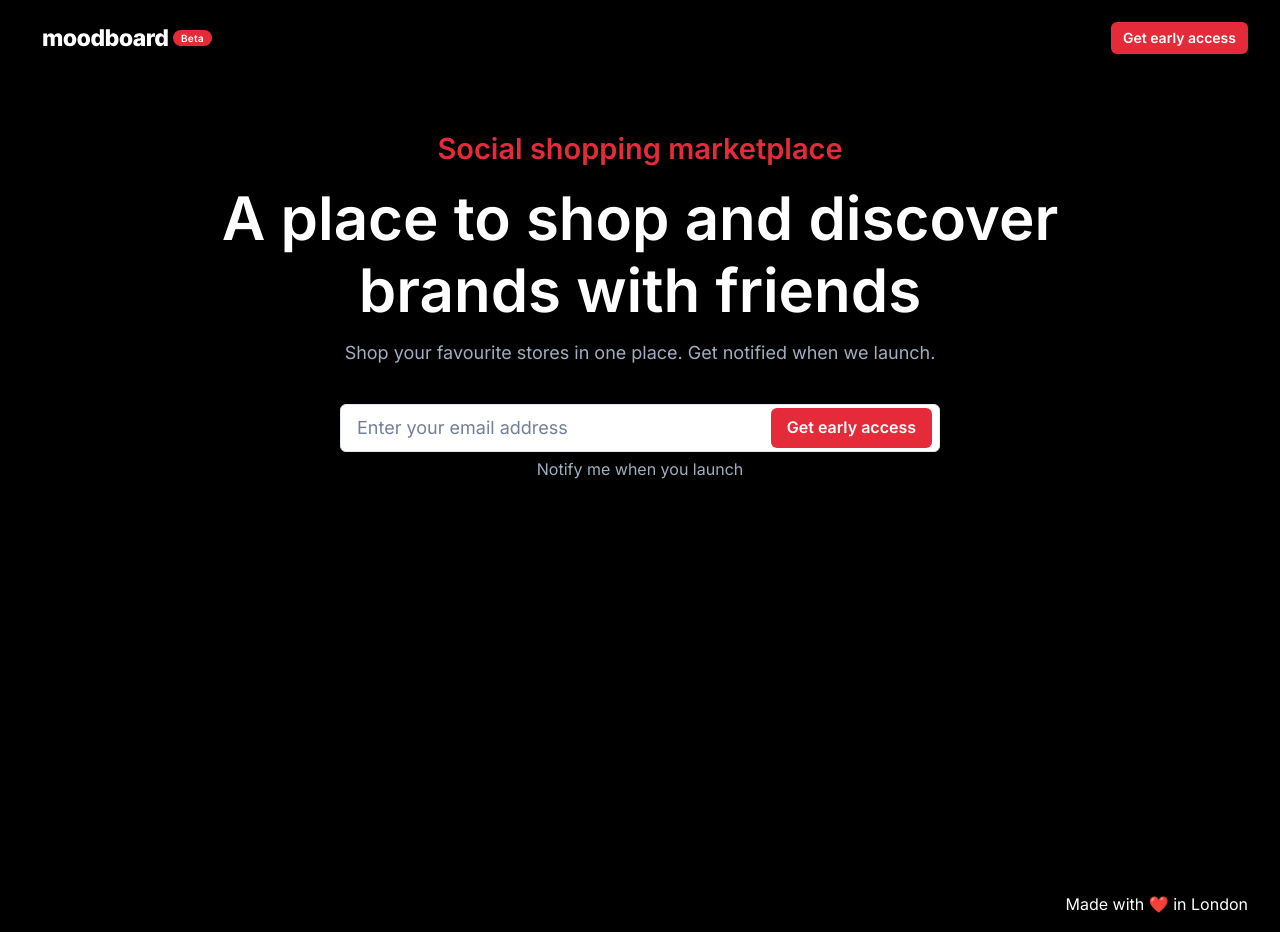
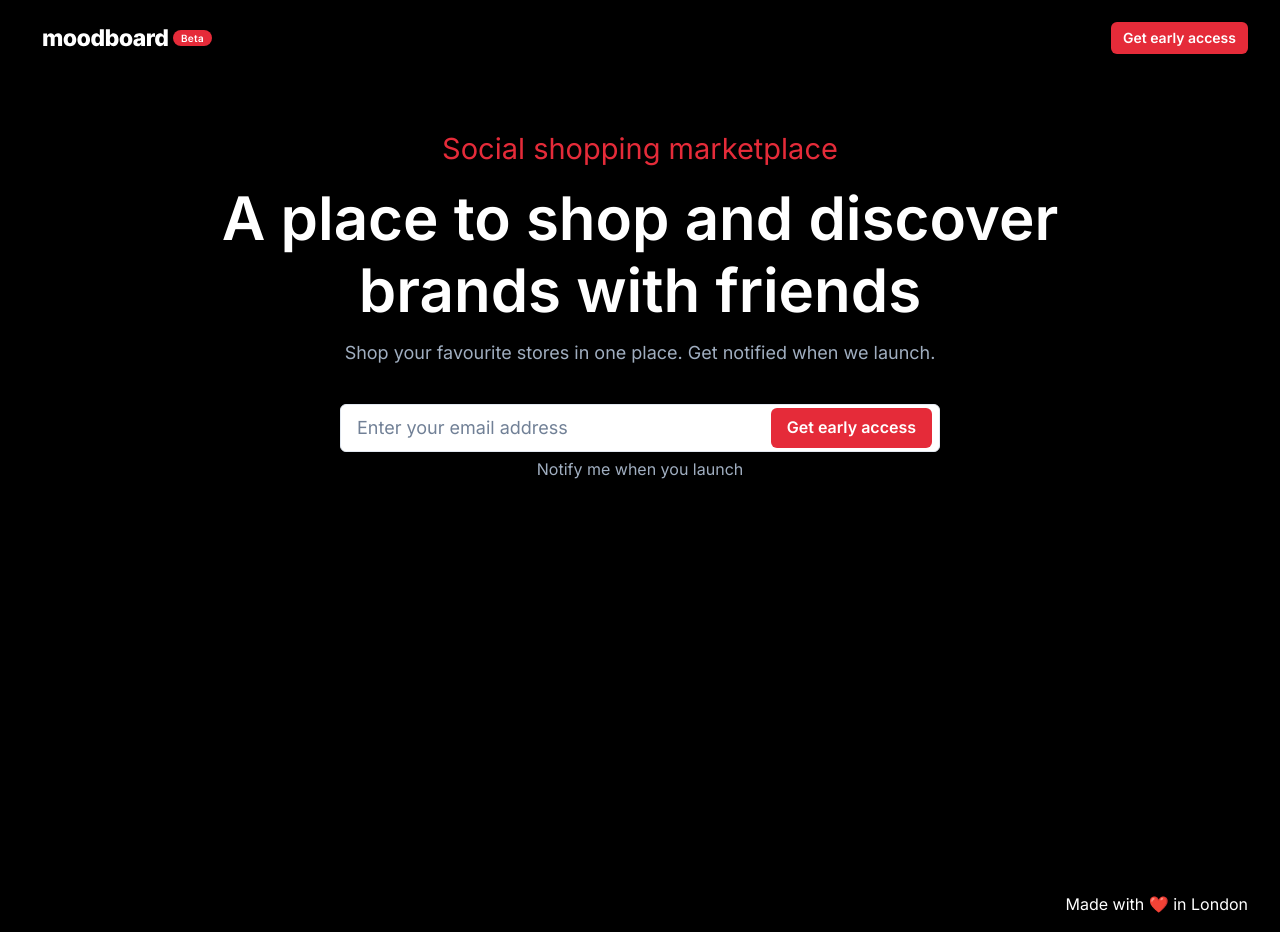
Before and after one commit to rayanabdirahman/moodboard-client, a Next.js app: page / in a window 1280 px wide. Built offline with nearby package versions, Linux system fonts and the light colour scheme.

Commit message:
reduce subheading fontweight

```diff
--- a/src/components/UI/atoms/Typography/Heading.tsx
+++ b/src/components/UI/atoms/Typography/Heading.tsx
@@ -4,7 +4,7 @@ import { Heading as CUHeading, HeadingProps } from "@chakra-ui/react";
 type Props = HeadingProps & {
   styleType?: "dark" | "light";
   textSize?: "h1" | "h2" | "h3" | "h4" | "h5" | "h6";
-  textWeight?: "semibold" | "bold" | "extrabold";
+  textWeight?: "normal" | "semibold" | "bold" | "extrabold";
 };
 
 const Heading: React.FC<Props> = ({
@@ -41,7 +41,9 @@ const Heading: React.FC<Props> = ({
       : "23px";
 
   const weight =
-    textWeight === "extrabold"
+    textWeight === "normal"
+      ? "normal"
+      : textWeight === "extrabold"
       ? "extrabold"
       : textWeight === "bold"
       ? "bold"
--- a/src/components/screens/Home/index.tsx
+++ b/src/components/screens/Home/index.tsx
@@ -24,7 +24,7 @@ const HomeScreen: React.FC<Props> = () => {
         spacing="4"
         pt="56px"
       >
-        <Heading textSize="h4" color={theme.color.brand}>
+        <Heading textSize="h4" color={theme.color.brand} textWeight="normal">
           Social shopping marketplace
         </Heading>
         <Display as="h1" styleType="light">
```
